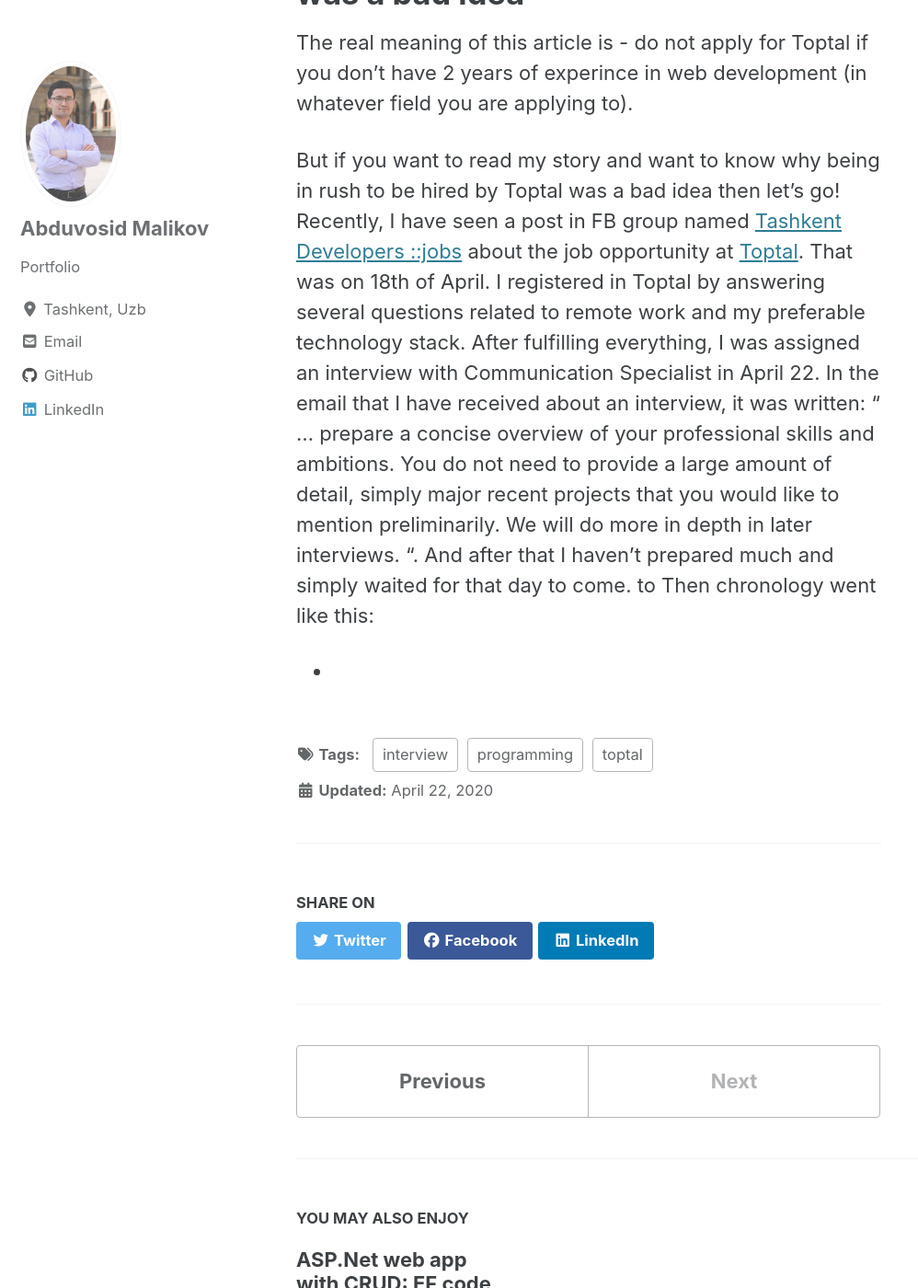
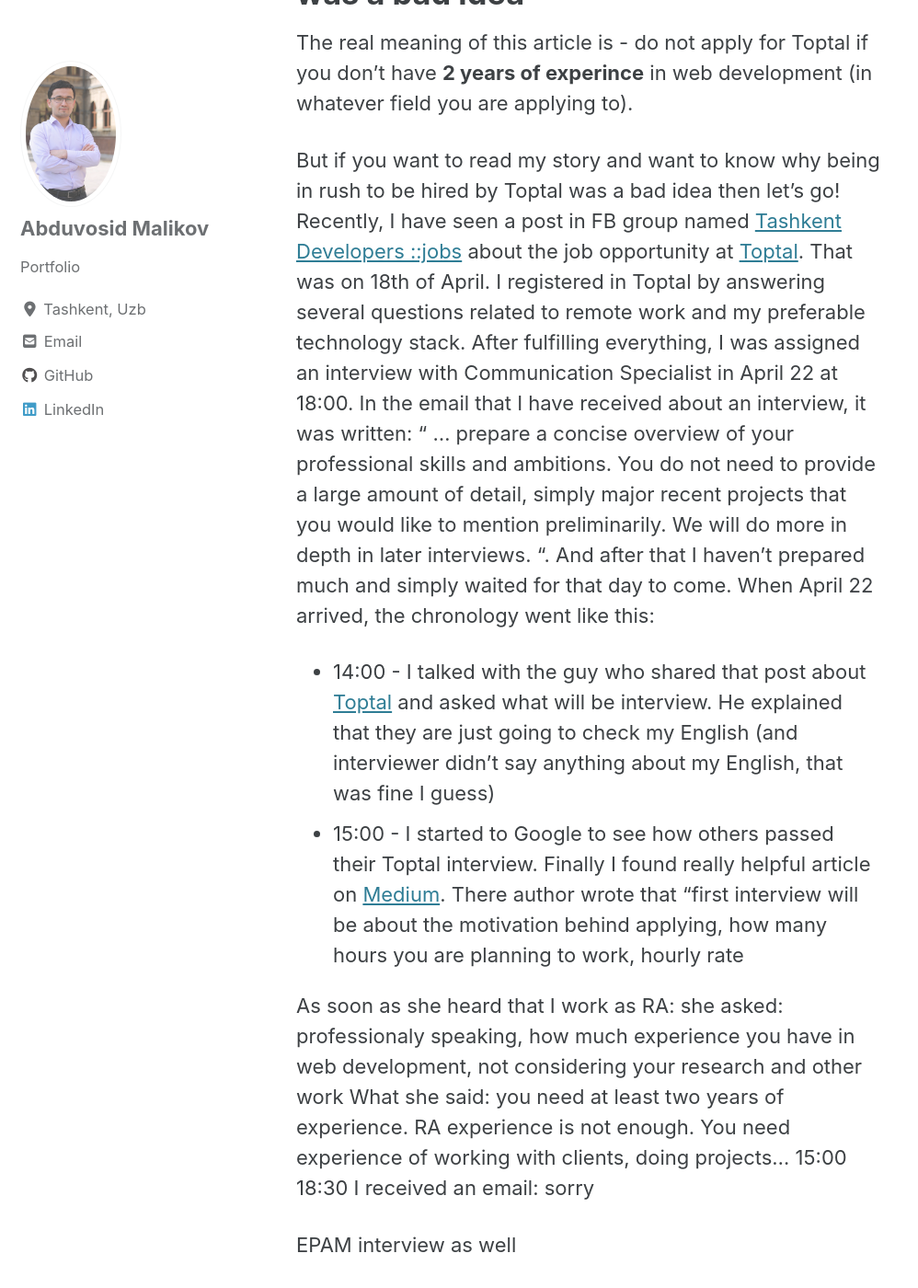
Before and after one commit to abdu95/portfolio, a Jekyll site: the page built from _posts/2020-04-22-toptal-interview.md, in a window 1280 px wide and 1400 px high, scrolled down 709 px. Shown: the whole window at 92% size, without its empty margins (0-998 px from the left). Built offline with Jekyll 4.4.1, drawn with Linux system fonts in a browser that asks for light colours; cached includes are drawn as plain includes; nearby versions of some CDN libraries.

Commit message:
feat: continue toptal post text

```diff
--- a/_posts/2020-04-22-toptal-interview.md
+++ b/_posts/2020-04-22-toptal-interview.md
@@ -9,8 +9,17 @@
 
 # Being in rush to be hired by Toptal was a bad idea
 
-The real meaning of this article is - do not apply for Toptal if you don't have 2 years of experince in web development (in whatever field you are applying to).
+The real meaning of this article is - do not apply for Toptal if you don't have **2 years of experince** in web development (in whatever field you are applying to).
 
 But if you want to read my story and want to know why being in rush to be hired by Toptal was a bad idea then let's go!
-Recently, I have seen a post in FB group named [Tashkent Developers ::jobs](https://www.facebook.com/groups/tasdev.jobs){:target="_blank"} about the job opportunity at [Toptal](https://www.toptal.com/){:target="_blank"}. That was on 18th of April. I registered in Toptal by answering several questions related to remote work and my preferable technology stack. After fulfilling everything, I was assigned an interview with Communication Specialist in April 22. In the email that I have received about an interview, it was written: " ... prepare a concise overview of your professional skills and ambitions. You do not need to provide a large amount of detail, simply major recent projects that you would like to mention preliminarily. We will do more in depth in later interviews. ". And after that I haven't prepared much and simply waited for that day to come.  to Then chronology went like this:
-*
+Recently, I have seen a post in FB group named [Tashkent Developers ::jobs](https://www.facebook.com/groups/tasdev.jobs){:target="_blank"} about the job opportunity at [Toptal](https://www.toptal.com/){:target="_blank"}. That was on 18th of April. I registered in Toptal by answering several questions related to remote work and my preferable technology stack. After fulfilling everything, I was assigned an interview with Communication Specialist in April 22 at 18:00. In the email that I have received about an interview, it was written: " ... prepare a concise overview of your professional skills and ambitions. You do not need to provide a large amount of detail, simply major recent projects that you would like to mention preliminarily. We will do more in depth in later interviews. ". And after that I haven't prepared much and simply waited for that day to come. When April 22 arrived, the chronology went like this:
+* 14:00 - I talked with the guy who shared that post about [Toptal](https://www.toptal.com/){:target="_blank"} and asked what will be interview. He explained that they are just going to check my English (and interviewer didn't say anything about my English, that was fine I guess)
+* 15:00 - I started to Google to see how others passed their Toptal interview. Finally I found really helpful article on [Medium](https://medium.com/@karolisram/getting-into-toptal-the-entire-process-f3ee4f931949). There author wrote that "first interview will be about the motivation behind applying, how many hours you are planning to work, hourly rate
+
+As soon as she heard that I work as RA: she asked: professionaly speaking, how much experience you have in web development, not considering your research and other work
+What she said: you need at least two years of experience. RA experience is not enough. You need experience of working with clients, doing projects...
+15:00
+18:30 I received an email: sorry
+
+
+EPAM interview as well
```
